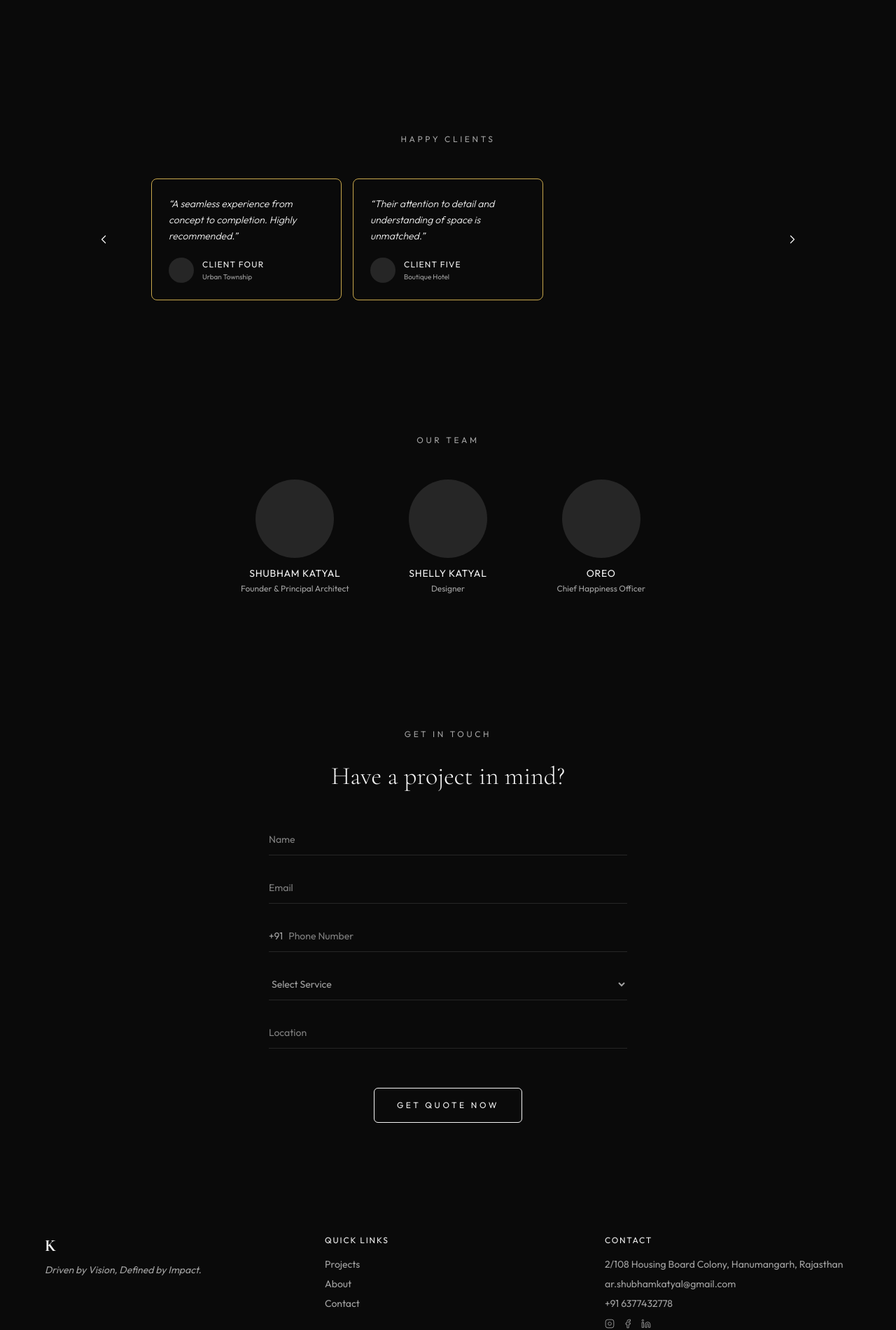
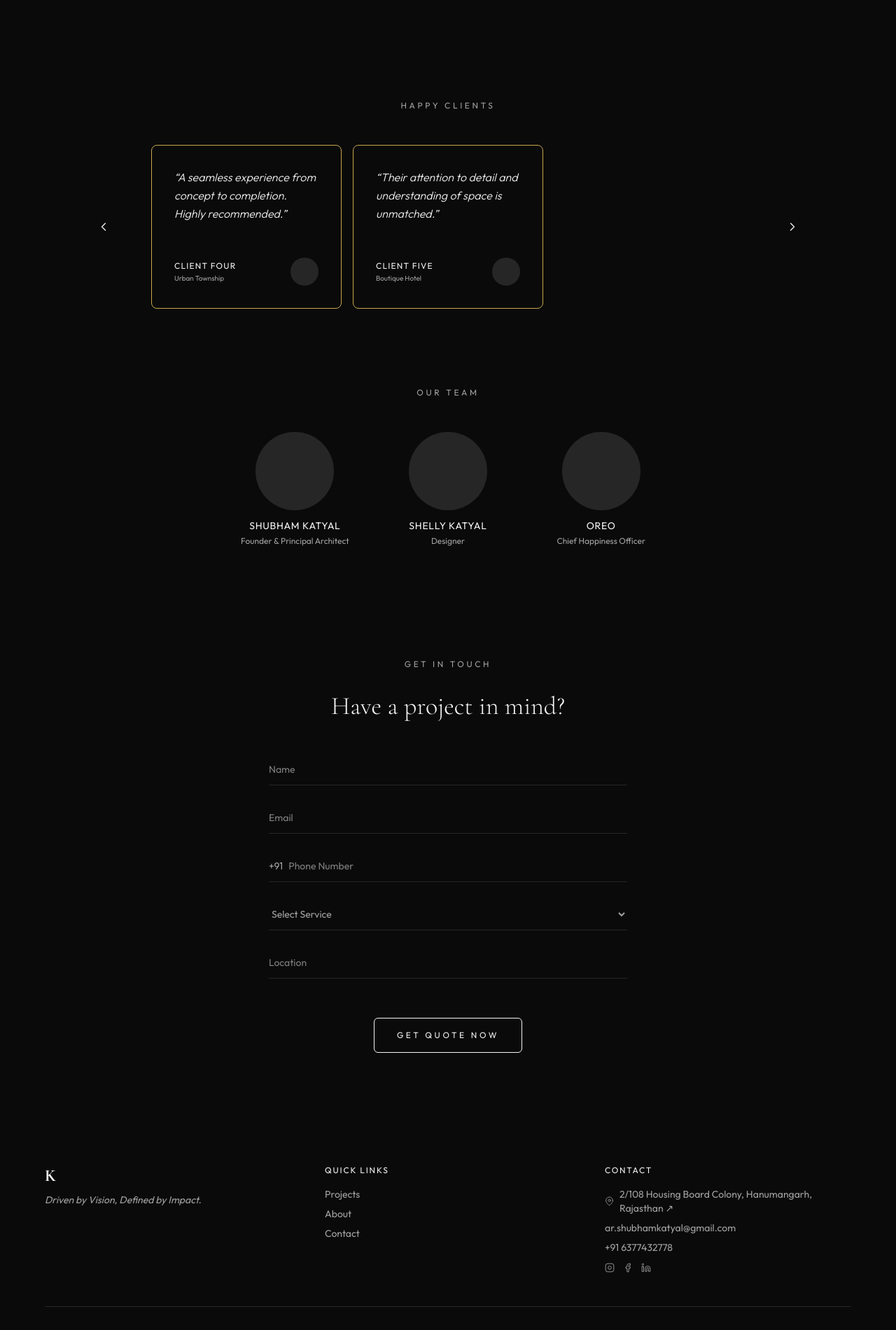
Before and after one commit to Stratonov16/katyal-architects, a Next.js app: page / in a window 1280 px wide. Shown: the part 2807-4707 px from the top of the page at 70% size. Built offline with nearby package versions, Linux system fonts and the light colour scheme.

Commit message:
Improve reviews and team sections layout
- Reviews: larger cards, photo moved to right, name/project on left
- Reduced spacing between reviews and team sections
- Team section spacing adjusted
- Footer: added map pin icon and external link indicator for address

```diff
--- a/src/app/page.tsx
+++ b/src/app/page.tsx
@@ -149,7 +149,7 @@ export default function Home() {
         </section>
 
         {/* 5. Reviews — One card at a time, auto-transitions, arrows */}
-        <section id="reviews" className="reveal py-24">
+        <section id="reviews" className="reveal py-12">
           <p className="text-xs uppercase tracking-[0.3em] text-[var(--text-muted)] text-center mb-12">Happy Clients</p>
           <div className="max-w-5xl mx-auto px-8 relative">
             {/* Left arrow */}
@@ -168,14 +168,14 @@ export default function Home() {
                   { name: "Client Five", project: "Boutique Hotel", quote: "Their attention to detail and understanding of space is unmatched." },
                 ].map((review) => (
                   <div key={review.name} className="w-full md:w-1/3 flex-shrink-0 px-2">
-                    <div className="rounded-lg border border-[var(--review-border)] p-6 flex flex-col justify-between h-full shadow-sm">
-                      <p className="text-sm font-light italic leading-relaxed">&ldquo;{review.quote}&rdquo;</p>
-                      <div className="mt-5 flex items-center gap-3">
-                        <div className="w-9 h-9 rounded-full bg-[var(--border)] flex-shrink-0" />
+                    <div className="rounded-lg border border-[var(--review-border)] p-8 flex flex-col justify-between h-full shadow-sm">
+                      <p className="text-base font-light italic leading-relaxed">&ldquo;{review.quote}&rdquo;</p>
+                      <div className="mt-6 flex items-center justify-between">
                         <div>
                           <p className="text-xs uppercase tracking-[0.1em]">{review.name}</p>
                           <p className="text-[10px] text-[var(--text-muted)] mt-0.5">{review.project}</p>
                         </div>
+                        <div className="w-10 h-10 rounded-full bg-[var(--border)] flex-shrink-0" />
                       </div>
                     </div>
                   </div>
@@ -191,7 +191,7 @@ export default function Home() {
         </section>
 
         {/* 6. Team */}
-        <section id="team" className="reveal py-24 px-8">
+        <section id="team" className="reveal py-16 px-8">
           <p className="text-xs uppercase tracking-[0.3em] text-[var(--text-muted)] text-center mb-12">Our Team</p>
           <div className="grid grid-cols-3 gap-4 max-w-sm md:max-w-2xl mx-auto px-4">
             {[
@@ -253,7 +253,10 @@ export default function Home() {
             </div>
             <div className="space-y-2 text-sm text-[#a3a3a3]">
               <p className="uppercase tracking-[0.15em] text-[#f5f5f5] text-xs mb-4">Contact</p>
-              <a href="https://maps.app.goo.gl/iuc8RB88AatwJu827" target="_blank" className="text-[#a3a3a3] hover:text-white transition-colors duration-300 block">2/108 Housing Board Colony, Hanumangarh, Rajasthan</a>
+              <a href="https://maps.app.goo.gl/iuc8RB88AatwJu827" target="_blank" className="text-[#a3a3a3] hover:text-white transition-colors duration-300 flex items-center gap-2">
+                <svg width="14" height="14" viewBox="0 0 24 24" fill="none" stroke="currentColor" strokeWidth="1.5" strokeLinecap="round" strokeLinejoin="round"><path d="M21 10c0 7-9 13-9 13s-9-6-9-13a9 9 0 0 1 18 0z" /><circle cx="12" cy="10" r="3" /></svg>
+                2/108 Housing Board Colony, Hanumangarh, Rajasthan ↗
+              </a>
               <p className="text-[#a3a3a3]">ar.shubhamkatyal@gmail.com</p>
               <p className="text-[#a3a3a3]">+91 6377432778</p>
               <div className="flex items-center gap-3 mt-3">
```
